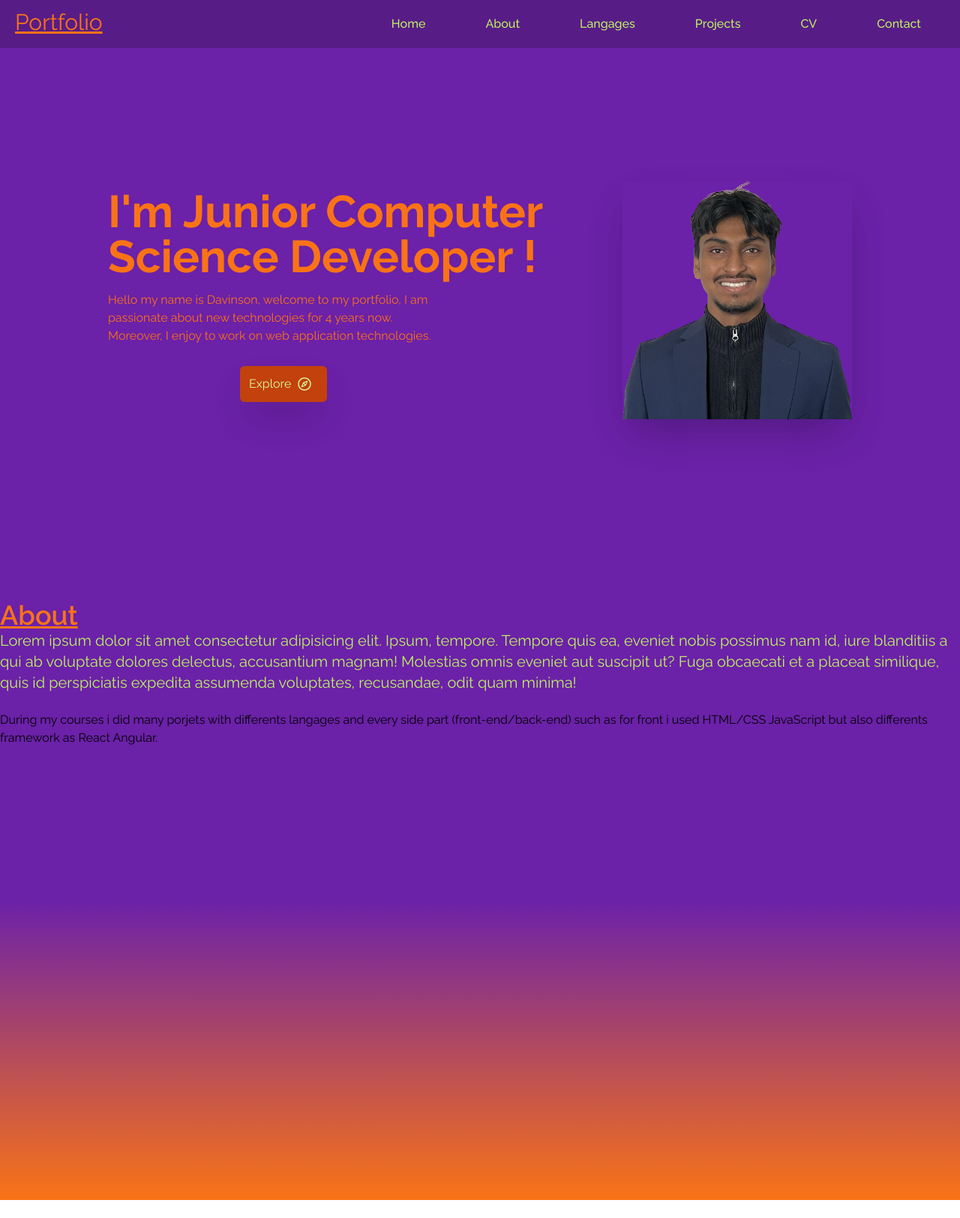
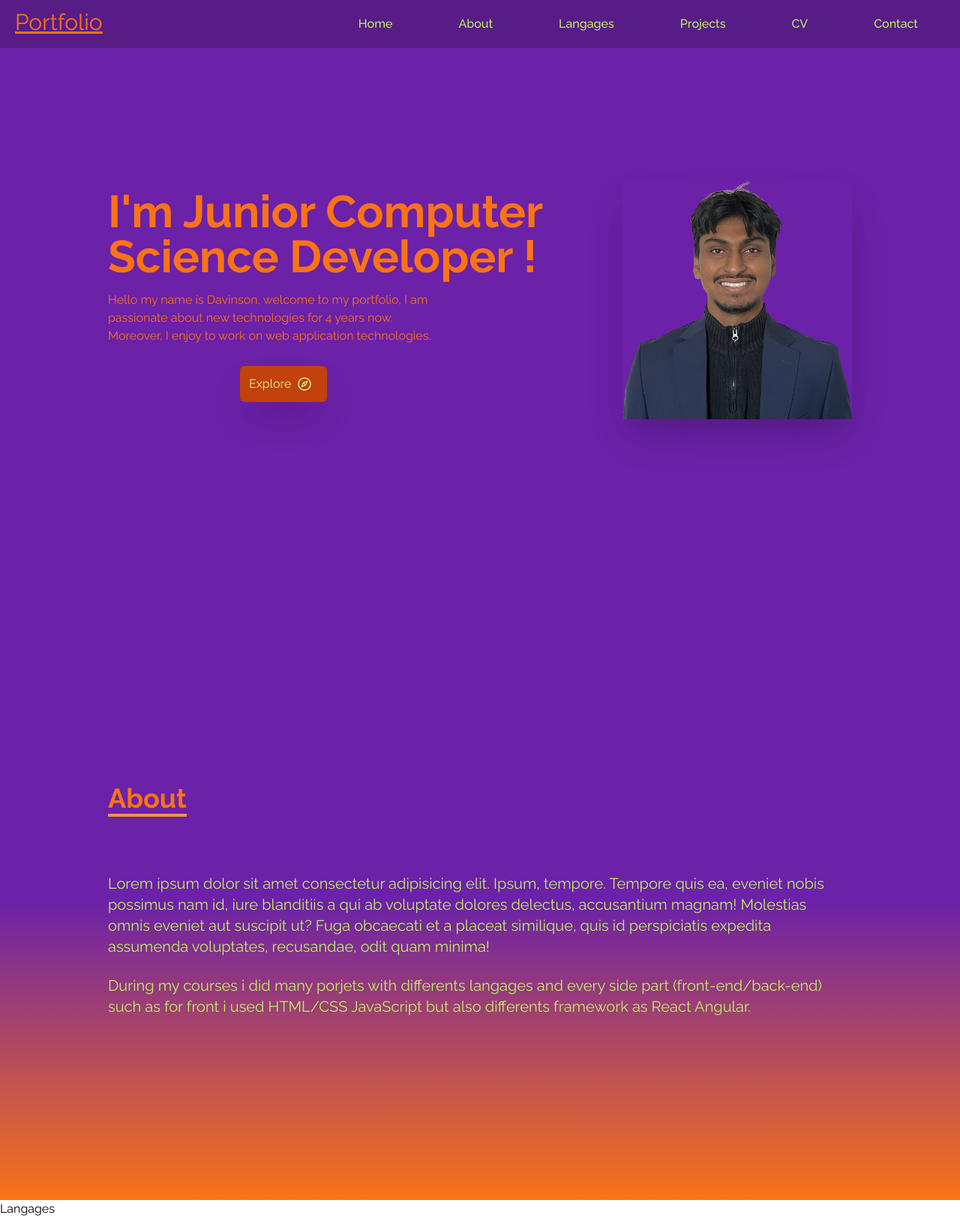
Before and after one commit to D-Davinson/davi_portfolio, a React (Create React App) app: page / in a window 1280 px wide. Shown: the whole page at 75% size. Before the commit the page ends 1600 px from the top, so only its background shows below. Built offline with nearby package versions, Linux system fonts and the light colour scheme.

Commit message:
Nav/Home/About

```diff
--- a/src/App.js
+++ b/src/App.js
@@ -1,6 +1,7 @@
 import Home from "./components/Home";
 import Navbar from "./components/Navbar";
 import About from "./components/About";
+import Langages from "./components/Langages";
 
 function App() {
   return (
@@ -8,6 +9,7 @@ function App() {
       <Navbar />
         <Home />
           <About />
+            <Langages />
     </div>
   );
 }
--- a/src/components/About.jsx
+++ b/src/components/About.jsx
@@ -3,18 +3,18 @@ import React from 'react'
 const About = () => {
   return (
     <div name="About"className=' h-screen bg-gradient-to-b from-purple-800 via-purple-800 to-orange-500'>
-      <div className='h-screen'>
-        <div>
-          <p className='text-orange-500 font-semibold text-4xl underline'>About</p>
+      <div className='max-w-screen-lg px-4 mx-auto flex flex-col justify-center w-full h-full'>
+        <div className='pb-10'>
+          <p className='text-orange-500 font-bold text-4xl inline border-b-4 border-orange-400'>About</p>
         </div>
-        <p className='text-lime-300 text-xl '>Lorem ipsum dolor sit amet consectetur adipisicing elit.
+        <p className='text-lime-300 text-xl mt-10 '>Lorem ipsum dolor sit amet consectetur adipisicing elit.
           Ipsum, tempore. Tempore quis ea, eveniet nobis possimus nam id, iure blanditiis
           a qui ab voluptate dolores delectus, accusantium magnam! Molestias omnis eveniet
           aut suscipit ut? Fuga obcaecati et a placeat similique, quis id perspiciatis expedita
            assumenda voluptates, recusandae, odit quam minima!
         </p>
         <br />
-        <p>
+        <p className='text-lime-300 text-xl'>
           During my courses i did many porjets with differents langages and every
           side part (front-end/back-end) such as for front i used HTML/CSS JavaScript but also differents framework as React Angular.
         </p>
--- a/src/components/Navbar.jsx
+++ b/src/components/Navbar.jsx
@@ -15,7 +15,7 @@ const Navbar = () => {
     <ul className='hidden md:flex'>
 
         {links.map(({id,link}) => (
-        <li key={id} className='px-10 py-2 cursor-pointer rounded-xl capitalize font-medium
+        <li key={id} className='mx-9 px-2 py-2 cursor-pointer rounded-xl capitalize font-medium
         text-lime-300 hover:scale-110 duration-200 hover:underline hover:bg-gray-600 hover:opacity-80 '>{link}</li>
         ))}
     </ul>
```
